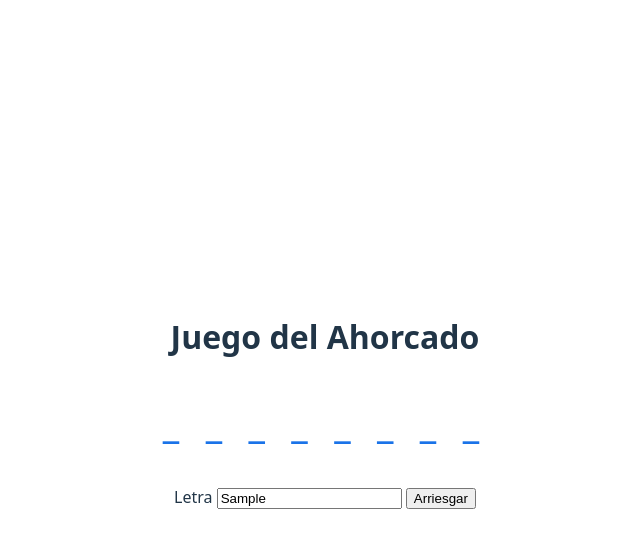
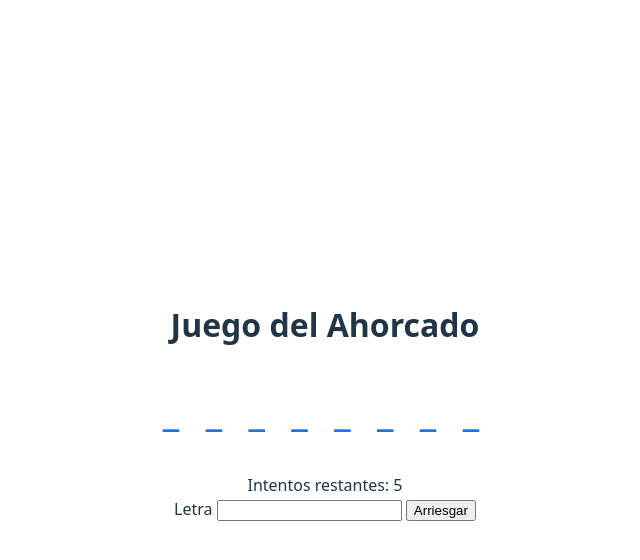
Before and after one commit to chiaradelpo03/Metodologias-Agiles-Grupo4, a website built with Vite: page index.html in a window 1280 px wide. Both pictures are taken after typing "Sample" into the empty fields and a click on the button "Arriesgar". Shown: the whole page, without its empty margins (315-955 px from the left). Built offline with nearby package versions, Linux system fonts and the light colour scheme.

Commit message:
GREEN: [HU-03] AT arriesgar letra incorrecta pasando con UI conectada

```diff
--- a/index.html
+++ b/index.html
@@ -14,6 +14,9 @@
       <main>
         <section id="game-container">
           <div id="palabra-oculta" class="palabra-display"></div>
+          <div id="intentos-info" class="intentos-display">
+            Intentos restantes: <span id="intentos-restantes">6</span>
+          </div>
           <form id="formulario-letra">
             <label for="letra">Letra</label>
             <input id="letra" name="letra" type="text" />
--- a/src/main.ts
+++ b/src/main.ts
@@ -8,18 +8,28 @@ function iniciarAplicacion() {
   const juego = new Ahorcado(palabra);
 
   const palabraOcultaEl = document.getElementById('palabra-oculta');
-  if (palabraOcultaEl) {
-    palabraOcultaEl.textContent = juego.obtenerPalabraEnmascarada();
-  }
+  const intentosRestantesEl = document.getElementById('intentos-restantes');
+
+  const actualizarPantalla = () => {
+    if (palabraOcultaEl) {
+      palabraOcultaEl.textContent = juego.obtenerPalabraEnmascarada();
+    }
+    if (intentosRestantesEl) {
+      intentosRestantesEl.textContent = juego.obtenerIntentosRestantes().toString();
+    }
+  };
+
+  actualizarPantalla();
 
   const formulario = document.getElementById('formulario-letra') as HTMLFormElement;
   const inputLetra = document.getElementById('letra') as HTMLInputElement;
 
   formulario.onsubmit = (evento) => {
     evento.preventDefault();
-    juego.adivinar(inputLetra.value);
-    if (palabraOcultaEl) {
-      palabraOcultaEl.textContent = juego.obtenerPalabraEnmascarada();
+    if (inputLetra.value) {
+      juego.adivinar(inputLetra.value);
+      inputLetra.value = '';
+      actualizarPantalla();
     }
   };
 }
```
